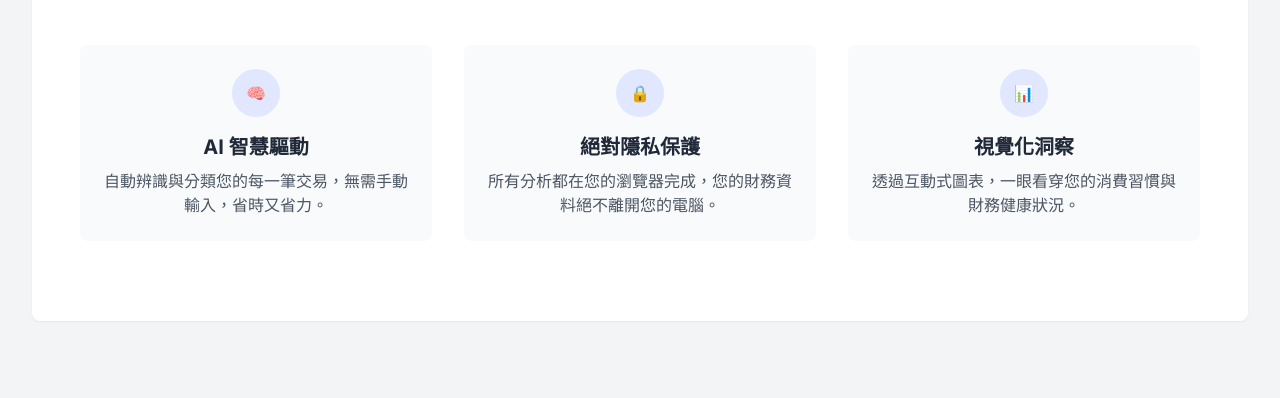
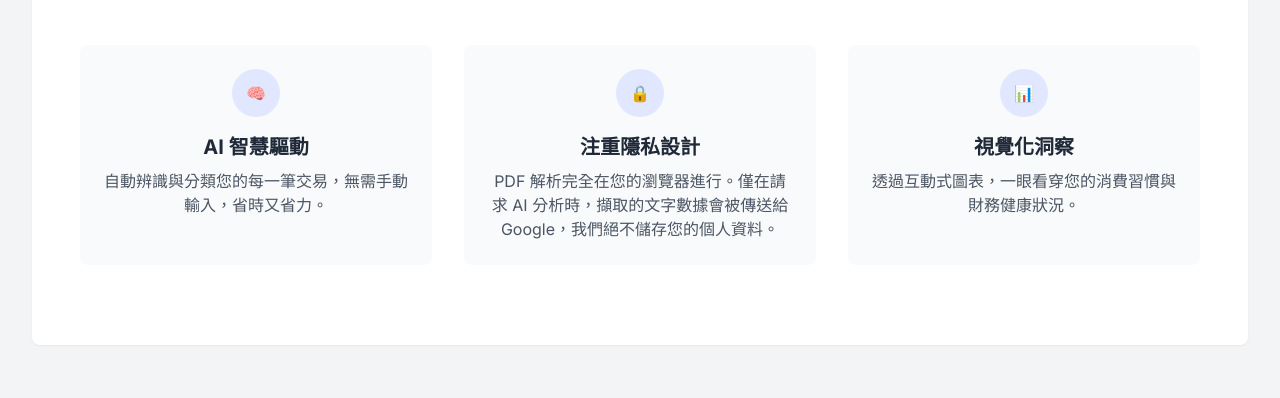
Before and after one commit to stu92054/intelligent-bill-analyzer, a plain HTML site: page index.html in a window 1280 px wide. Shown: the part 649-1047 px from the top of the page. Drawn offline with nearby package versions, Linux system fonts and the light colour scheme.

Commit message:
Update LICENSE and improve privacy descriptions
Revised the LICENSE file to include proper formatting and spacing for
better readability. Updated the README and README.zh-TW files to
clarify the privacy-focused design of the application, ensuring users
understand that PDF parsing occurs entirely on the client-side and
that personal data is not stored on any server. Adjusted the index.html
to reflect these changes in the user interface.

Change-Id: If8ba4728616ad6bf04a5596ac2c246106605ae0c

```diff
--- a/index.html
+++ b/index.html
@@ -64,8 +64,8 @@
                         <div class="flex items-center justify-center h-12 w-12 rounded-full bg-indigo-100 text-indigo-600 mx-auto mb-4">
                            🔒
                         </div>
-                        <h3 class="text-xl font-bold mb-2">絕對隱私保護</h3>
-                        <p class="text-gray-600">所有分析都在您的瀏覽器完成，您的財務資料絕不離開您的電腦。</p>
+                        <h3 class="text-xl font-bold mb-2">注重隱私設計</h3>
+                        <p class="text-gray-600">PDF 解析完全在您的瀏覽器進行。僅在請求 AI 分析時，擷取的文字數據會被傳送給 Google，我們絕不儲存您的個人資料。</p>
                     </div>
                     <!-- Feature 3: Visual Insights -->
                     <div class="feature-card bg-gray-50 p-6 rounded-lg text-center">
```
Also changed, not shown: 3 other files.
